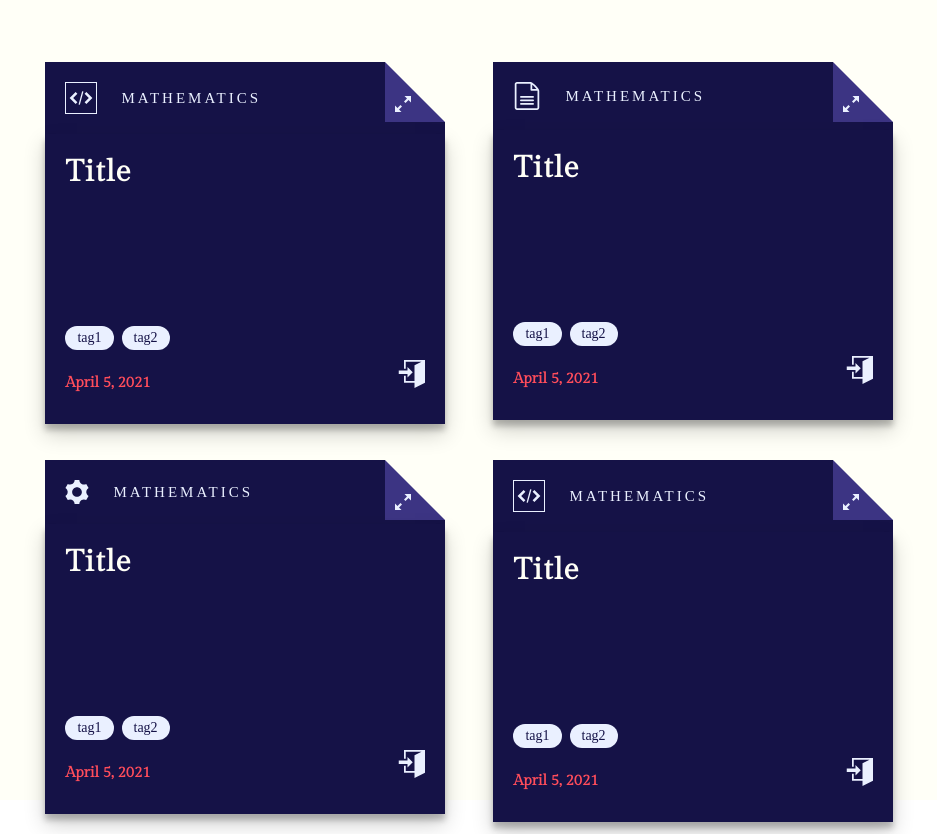
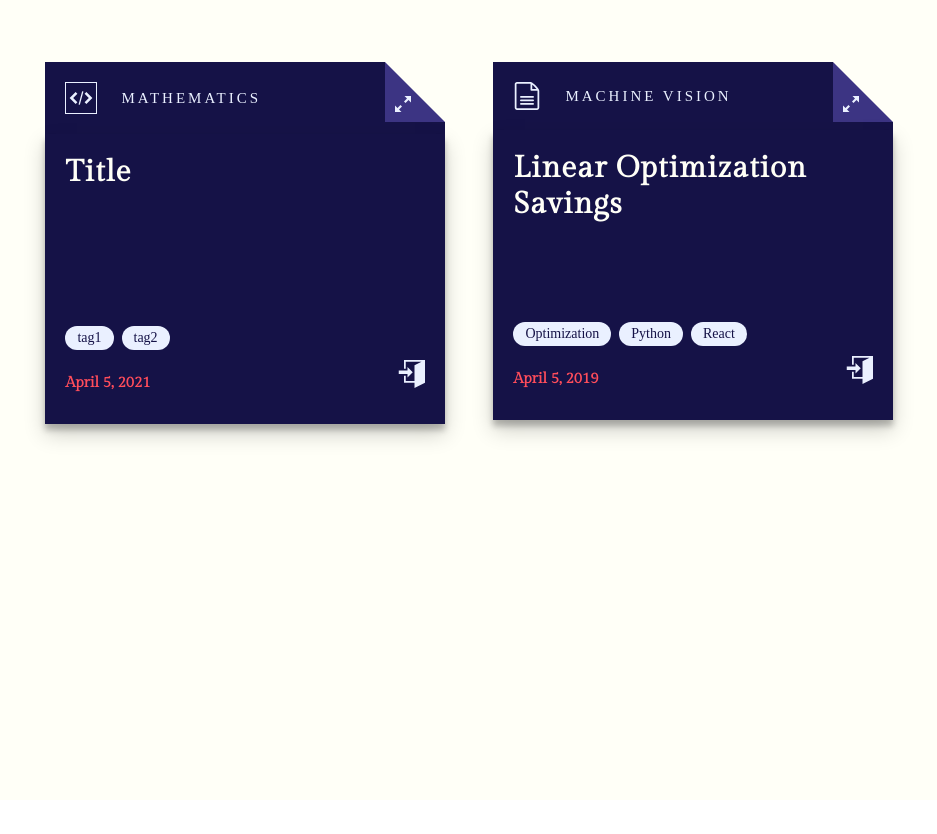
Before and after one commit to AmeanAsad/website, a Next.js app in the folder website/: page /home in a window 1280 px wide. Shown: the whole page, without its empty margins (17-954 px from the left). After the commit the page ends 800 px from the top, so only its background shows below. Built offline with nearby package versions, Linux system fonts and the light colour scheme; a web font is replaced by a local one.

Commit message:
Typescript error fix

```diff
--- a/website/components/Homepage/HomepageAnimation/ProjectCard.tsx
+++ b/website/components/Homepage/HomepageAnimation/ProjectCard.tsx
@@ -20,14 +20,7 @@ import {
 import { Project } from "./ProjectTypes";
 import React from "react";
 
-// interface ProjectInfo {
-//     id: string;
-//     icon: "code" | "document" | "hardware";
-//     topic: string;
-//     title: string;
-//     tags: Array<string>;
-//     date: string;
-// }
+type projectIcon = "code" | "hardware" | "document";
 
 const cardIcons = {
     code: (
@@ -47,6 +40,8 @@ const cardIcons = {
 
 const ProjectCard = (props: Project) => {
     const { icon, topic, title, tags, date } = props;
+    const projectIcon = cardIcons[icon as keyof typeof cardIcons];
+    const iconElement = projectIcon ? projectIcon : cardIcons.document;
     const tagElements = tags.map((tagText, idx) => {
         return (
             <Tag
@@ -64,7 +59,6 @@ const ProjectCard = (props: Project) => {
             </Tag>
         );
     });
-    console.log(tagElements);
 
     const cardHeader = (
         <React.Fragment>
@@ -91,7 +85,7 @@ const ProjectCard = (props: Project) => {
                 />
             </Box>
             <HStack paddingTop={5} marginLeft={5}>
-                {cardIcons[icon]}
+                {iconElement}
 
                 <Text
                     fontSize={15}
--- a/website/components/Homepage/HomepageAnimation/ProjectCards.json
+++ b/website/components/Homepage/HomepageAnimation/ProjectCards.json
@@ -8,27 +8,11 @@
         "date": "April 5, 2021"
     },
     {
-        "id": "hammingDecoding",
-        "icon": "document",
-        "topic": "Mathematics",
-        "title": "Title",
-        "tags": ["tag1", "tag2"],
-        "date": "April 5, 2021"
-    },
-    {
-        "id": "hammingDecoding",
-        "icon": "hardware",
-        "topic": "Mathematics",
-        "title": "Title",
-        "tags": ["tag1", "tag2"],
-        "date": "April 5, 2021"
-    },
-    {
-        "id": "hammingDecoding",
-        "icon": "code",
-        "topic": "Mathematics",
-        "title": "Title",
-        "tags": ["tag1", "tag2"],
-        "date": "April 5, 2021"
+        "id": "someting",
+        "icon": "cod",
+        "topic": "Machine Vision",
+        "title": "Linear Optimization Savings",
+        "tags": ["Optimization", "Python", "React"],
+        "date": "April 5, 2019"
     }
 ]
--- a/website/components/Homepage/HomepageAnimation/ProjectTypes.ts
+++ b/website/components/Homepage/HomepageAnimation/ProjectTypes.ts
@@ -1,7 +1,6 @@
-type projectIcon = "code" | "document" | "hardware";
 export interface Project {
     id: string;
-    icon: projectIcon;
+    icon: string;
     topic: string;
     title: string;
     tags: Array<string>;
--- a/website/components/Homepage/TestimonialCard/TestimonialCard.tsx
+++ b/website/components/Homepage/TestimonialCard/TestimonialCard.tsx
@@ -43,12 +43,10 @@ const TestimonialCard = () => {
 
     useEffect(() => {
         const rotateText = () => {
-            console.log(direction);
             setTimeout(() => {
                 if (!isOpen) {
                     onToggle();
                     text.unshift(...text.splice(direction));
-                    console.log(text);
                     setText([...text]);
                 }
             }, 800);
```
